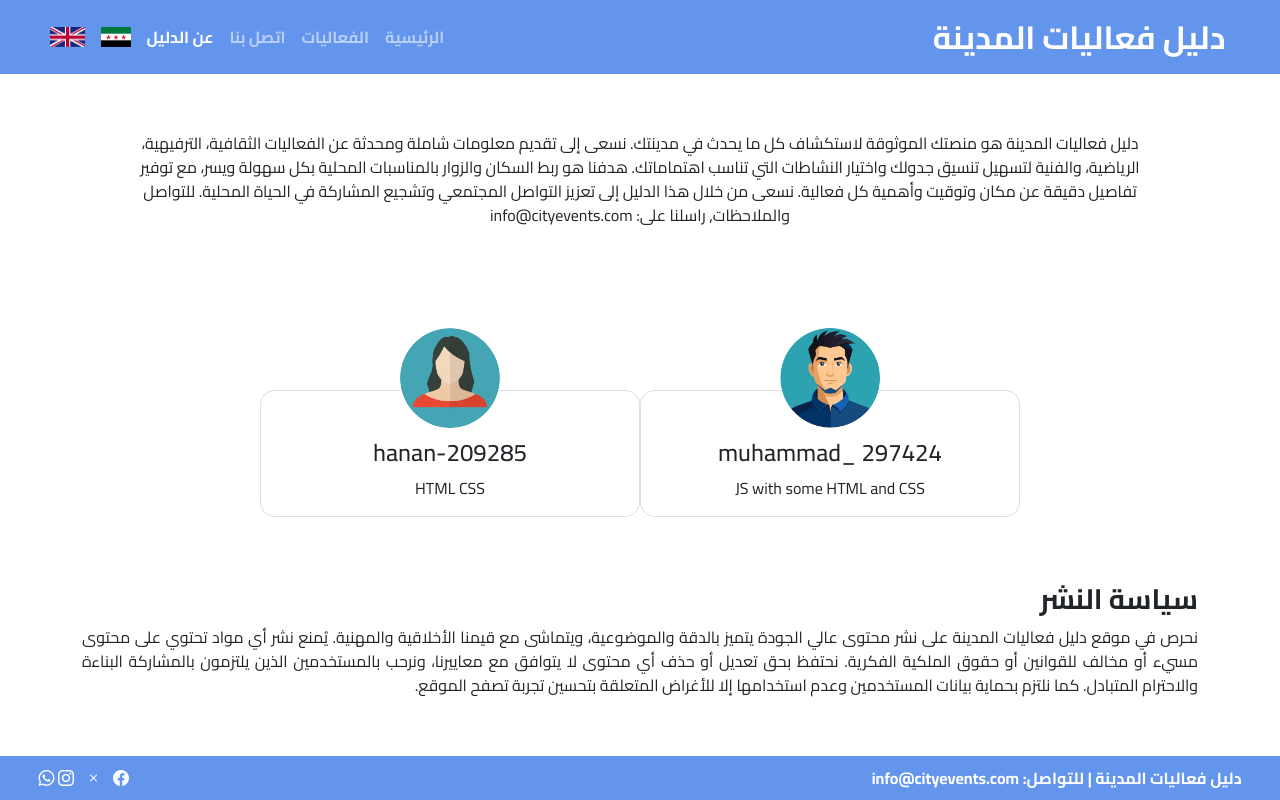
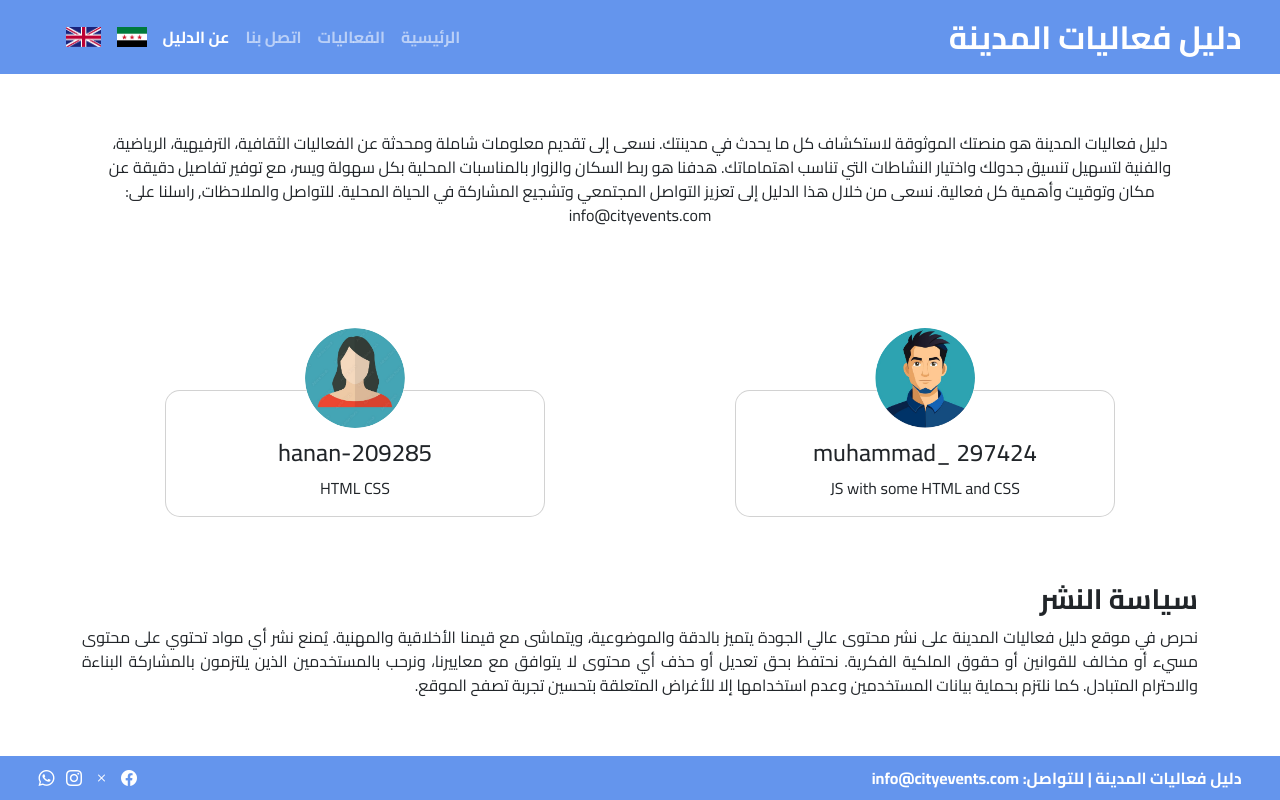
Before and after one commit to M-Venom/ITE_BWP501_SVU_Project, a plain HTML site: page about.html in a window 1280 px wide. Drawn offline with nearby package versions, Linux system fonts and the light colour scheme.

Commit message:
the final version

```diff
--- a/about.html
+++ b/about.html
@@ -10,7 +10,7 @@
   <link rel="preconnect" href="https://fonts.gstatic.com" crossorigin>
   <link href="https://fonts.googleapis.com/css2?family=Cairo:wght@200..1000&display=swap" rel="stylesheet">
 
-  <link href="https://cdn.jsdelivr.net/npm/bootstrap@5.0.2/dist/css/bootstrap.min.css" rel="stylesheet" integrity="sha384-EVSTQN3/azprG1Anm3QDgpJLIm9Nao0Yz1ztcQTwFspd3yD65VohhpuuCOmLASjC" crossorigin="anonymous">
+  <link rel="stylesheet" href="https://cdn.jsdelivr.net/npm/bootstrap@5.3.8/dist/css/bootstrap.rtl.min.css" integrity="sha384-CfCrinSRH2IR6a4e6fy2q6ioOX7O6Mtm1L9vRvFZ1trBncWmMePhzvafv7oIcWiW" crossorigin="anonymous">
   <link rel="stylesheet" href="https://cdn.jsdelivr.net/npm/bootstrap-icons@1.10.5/font/bootstrap-icons.css">
   <link rel="stylesheet" href="assets/CSS/styles.css">
 </head>
--- a/assets/CSS/styles.css
+++ b/assets/CSS/styles.css
@@ -153,3 +153,13 @@ footer{
   object-fit: cover;
   object-position: top;
 }
+
+@media (max-width: 575px){
+  #woman-partner{
+    margin-top: 75px;
+  }
+}
+
+.text-center{
+  text-align: justify;
+}
--- a/assets/JS/main.js
+++ b/assets/JS/main.js
@@ -636,12 +636,12 @@ function aboutPage(lang){
   let share = lang == "ar" ? "سياسة النشر" : "Publication policy";
   let about = document.getElementById('about-main');
   let vHtml = `
-    <p class="px-5 text-center">
+    <p class="px-3 text-center">
       ${arr.p} info@cityevents.com
     </p>
     <!-- فريق العمل -->
     <div class="row justify-content-around partners">
-      <div class="col-2"></div>
+      <div class="col-1"></div>
       <div class="card partners-card col-12 col-sm-4">
         <img class="partners-img rounded-circle object-fit-fill" src="${arr.img1}" alt="">
         <div class="card-body text-center pt-5 pb-0">
@@ -649,14 +649,15 @@ function aboutPage(lang){
           <p>JS with some HTML and CSS</p>
         </div>
       </div>
-      <div class="card partners-card col-12 col-sm-4">
+      <div class="col-2"></div>
+      <div id="woman-partner" class="card partners-card col-12 col-sm-4">
         <img class="partners-img rounded-circle object-fit-fill" src="${arr.img2}" alt="">
         <div class="card-body text-center pt-5 pb-0">
           <h4>hanan-209285</h4>
           <p>HTML CSS</p>
         </div>
       </div>
-      <div class="col-2"></div>
+      <div class="col-1"></div>
     </div>
     <!-- سياسةالنشر -->
     <div class="row">
--- a/contact.html
+++ b/contact.html
@@ -9,7 +9,7 @@
   <link rel="preconnect" href="https://fonts.gstatic.com" crossorigin>
   <link href="https://fonts.googleapis.com/css2?family=Cairo:wght@200..1000&display=swap" rel="stylesheet">
 
-  <link href="https://cdn.jsdelivr.net/npm/bootstrap@5.0.2/dist/css/bootstrap.min.css" rel="stylesheet" integrity="sha384-EVSTQN3/azprG1Anm3QDgpJLIm9Nao0Yz1ztcQTwFspd3yD65VohhpuuCOmLASjC" crossorigin="anonymous">
+  <link rel="stylesheet" href="https://cdn.jsdelivr.net/npm/bootstrap@5.3.8/dist/css/bootstrap.rtl.min.css" integrity="sha384-CfCrinSRH2IR6a4e6fy2q6ioOX7O6Mtm1L9vRvFZ1trBncWmMePhzvafv7oIcWiW" crossorigin="anonymous">
   <link rel="stylesheet" href="https://cdn.jsdelivr.net/npm/bootstrap-icons@1.10.5/font/bootstrap-icons.css">
   <link rel="stylesheet" href="assets/CSS/styles.css">
 </head>
```
Also changed, not shown: event.html (+1 -1 lines), events.html (+1 -1 lines), index.html (+1 -1 lines).
